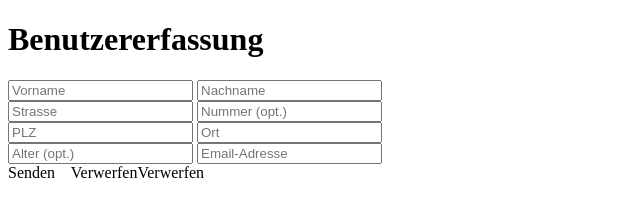
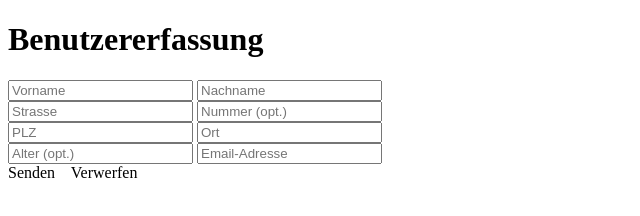
Before and after one commit to JaniisKn/M133, a plain HTML site: page Block2/Aufgabe05.html in a window 1280 px wide. Shown: the full height of the page, 0-640 px from the left. Drawn offline with Linux system fonts and the light colour scheme.

Commit message:
Syntax Fehler behoben

```diff
--- a/Block2/Aufgabe05.html
+++ b/Block2/Aufgabe05.html
@@ -28,7 +28,7 @@
         </section>
         <section>
             <button type="submit" value="Submit">Senden</button>
-            <button type="reset" value="Reset">Verwerfen</button>Verwerfen</button>
+            <button type="reset" value="Reset">Verwerfen</button>
         </section>
     </main>
 </body>
```
